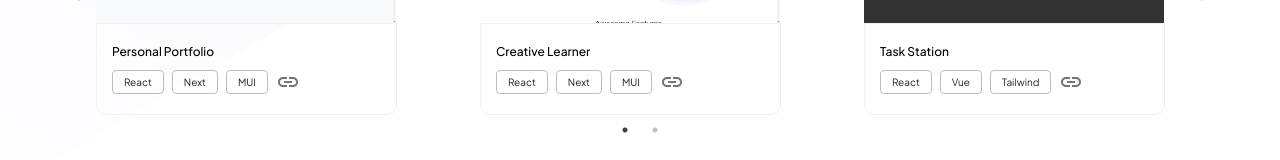
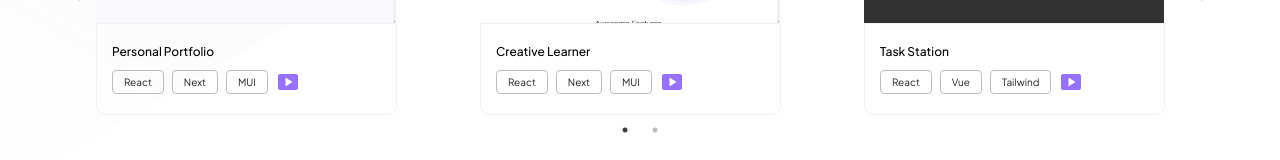
Before and after one commit to hasibulmahi/personal-portfolio, a Next.js app: page / in a window 1280 px wide. Shown: the part 1846-2006 px from the top of the page. Built offline with nearby package versions, Linux system fonts and the light colour scheme.

Commit message:
Update portfolios.component.js

```diff
--- a/components/portfolios/portfolios.component.js
+++ b/components/portfolios/portfolios.component.js
@@ -17,6 +17,7 @@ import "slick-carousel/slick/slick-theme.css";
 import Slider from "react-slick";
 import { portfolios } from "./portfolio-seeds";
 import LinkIcon from "@mui/icons-material/Link";
+import SmartDisplayIcon from '@mui/icons-material/SmartDisplay';
 import KeyboardArrowLeftIcon from "@mui/icons-material/KeyboardArrowLeft";
 import ChevronRightIcon from "@mui/icons-material/ChevronRight";
 
@@ -217,13 +218,15 @@ function Portfolios(props) {
                               );
                             })}
                             <IconButton
-                              aria-label="linkicon"
+                              aria-label="SmartDisplayIcon"
                               href={item.link}
                               sx={{
                                 p: 0,
+                                color: "#9670ff",
+
                               }}
                             >
-                              <LinkIcon />
+                              <SmartDisplayIcon />
                             </IconButton>
                           </Stack>
                         </Box>
```
